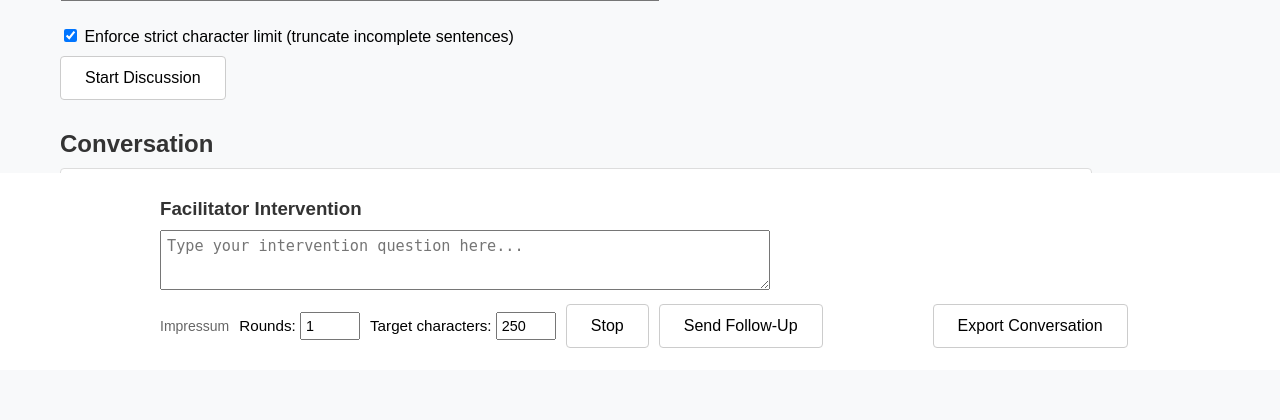
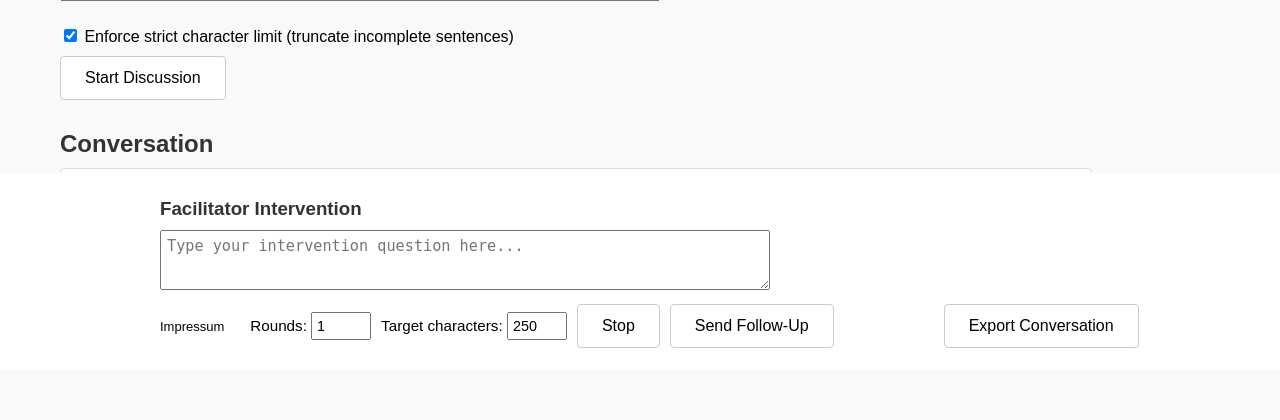
Before and after one commit to tannenbach/focus-ai, a Flask app: page / in a window 1280 px wide. Shown: the part 488-908 px from the top of the page. Run offline with Flask 3, Linux system fonts and the light colour scheme.

Commit message:
Modify .impressum-link styles for better design
Updated styles for .impressum-link to improve layout and appearance.

```diff
--- a/static/style.css
+++ b/static/style.css
@@ -289,9 +289,11 @@ button:hover,
 }
 
 .impressum-link {
-    color: #666;
+    display: inline-block;   /* damit margin wirkt, ohne Layout zu zerhauen */
+    margin-right: 16px;      /* etwas Abstand zu "Rounds" */
+    font-size: 13px;         /* etwas dezenter als der Rest */
+    color: #000;             /* schwarz, nicht blau */
     text-decoration: none;
-    font-size: 14px;
 }
 
 .impressum-link:hover {
```
